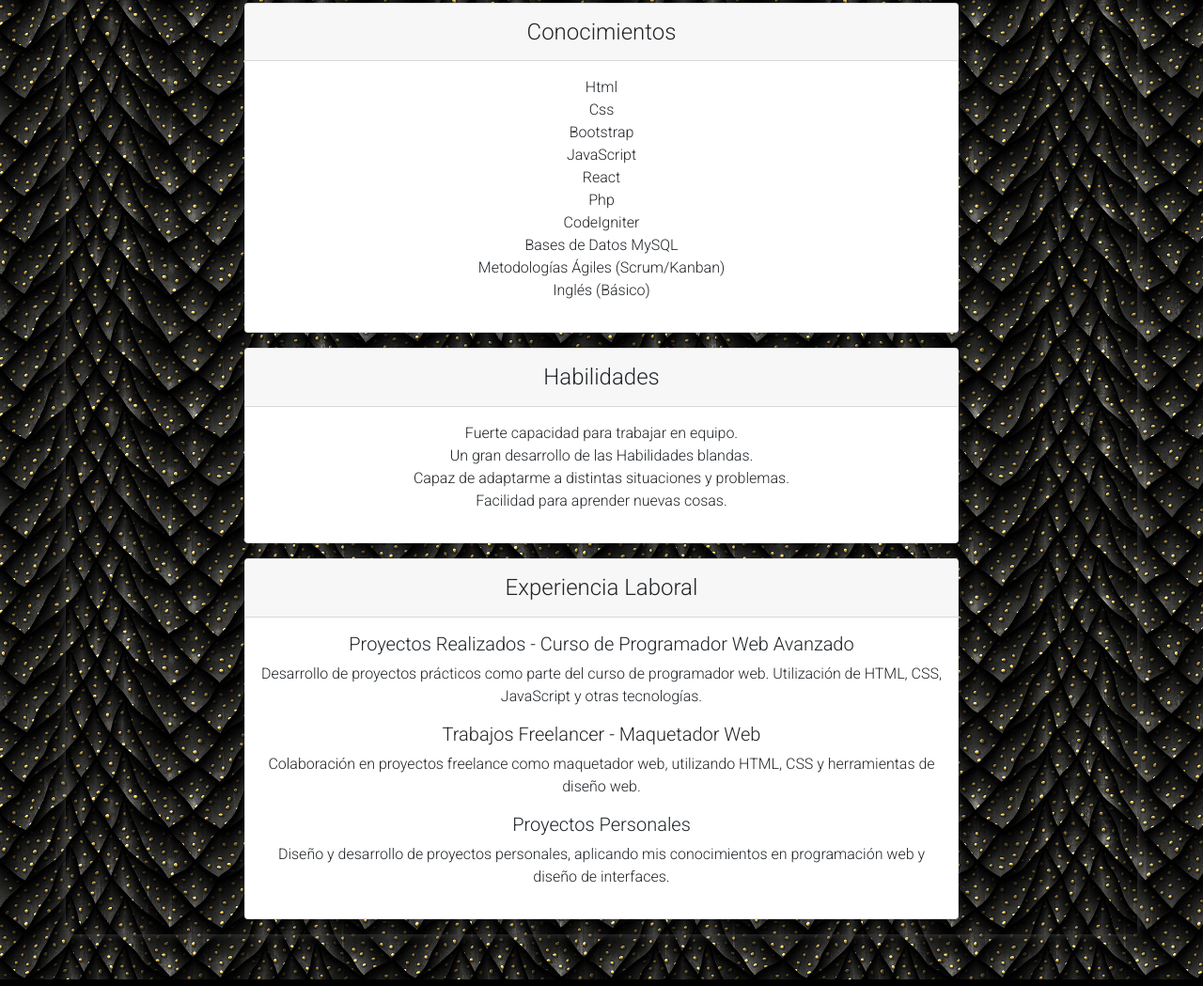
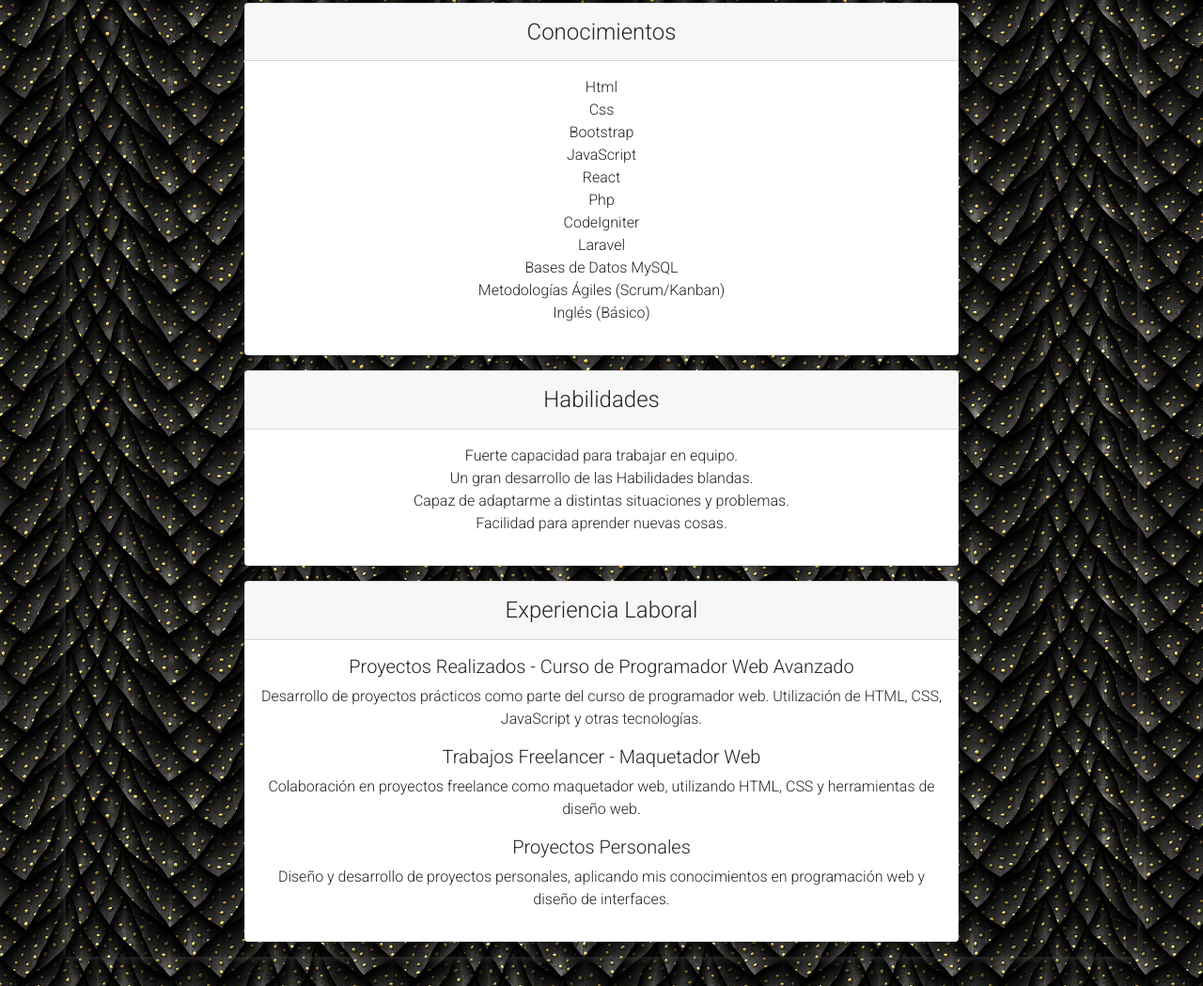
Before and after one commit to kevin-042000/Portafolio, a plain HTML site: page index.html in a window 1280 px wide. Shown: the part 873-1922 px from the top of the page at 94% size. Drawn offline with nearby package versions, Linux system fonts and the light colour scheme.

Commit message:
actualizando conocimientos

```diff
--- a/index.html
+++ b/index.html
@@ -96,6 +96,7 @@
                     <li>React</li>
                     <li>Php</li>
                     <li>CodeIgniter</li>
+                    <li>Laravel</li>
                     <li>Bases de Datos MySQL</li>
                     <li>Metodologías Ágiles (Scrum/Kanban)</li>
                     <li>Inglés (Básico)</li>
```
